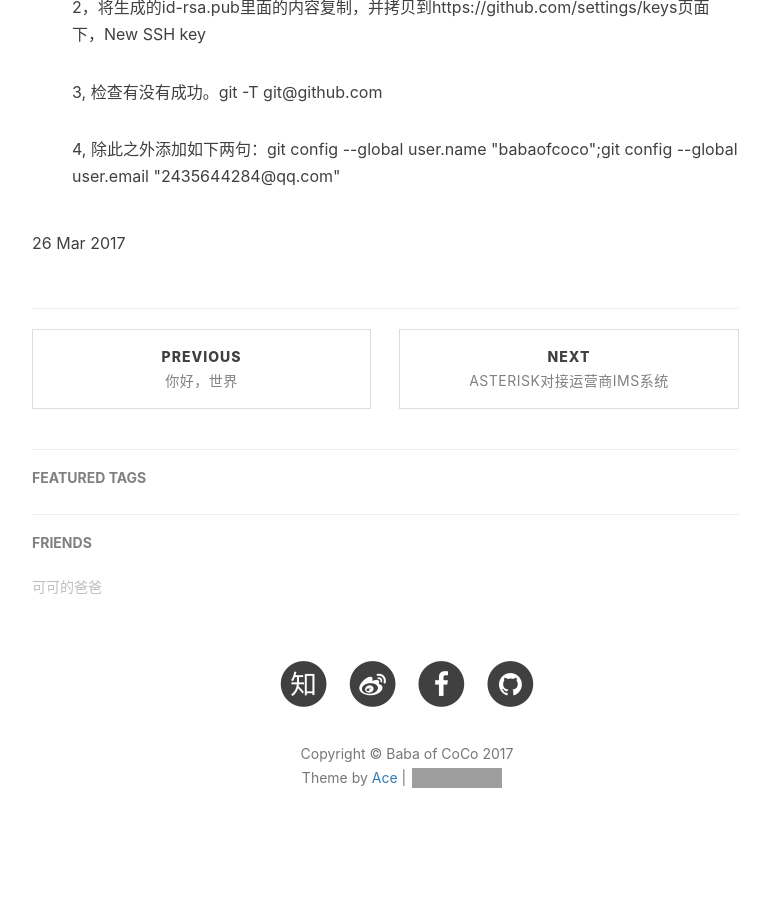
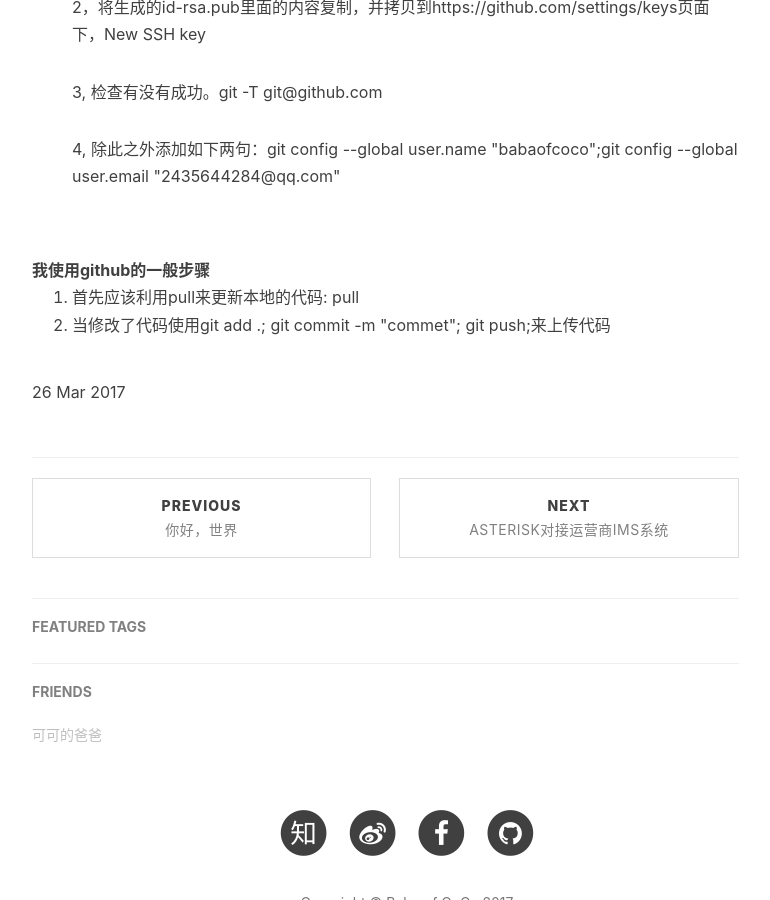
Before and after one commit to babaofcoco/coco, a Jekyll site: the page built from _posts/2017-03-26-注意事项.html, in a window 1280 px wide and 900 px high, scrolled down 1109 px. Shown: the whole window, without its empty margins (233-1003 px from the left). Built offline with Jekyll 4.4.1, drawn with Linux system fonts in a browser that asks for light colours; nearby versions of some CDN libraries; comment, search, counter and statistics services are not loaded; grey boxes are pictures that could not be loaded.

Commit message:
update the github command

```diff
--- a/_posts/2017-03-26-注意事项.html
+++ b/_posts/2017-03-26-注意事项.html
@@ -60,5 +60,12 @@ tags:
 	<p>4, 除此之外添加如下两句：git config --global user.name "babaofcoco";git config --global user.email "2435644284@qq.com"</p>
 	<p></p>
 </ol>
+<br>
+<b>我使用github的一般步骤</b>
+<ol>
+<li>首先应该利用pull来更新本地的代码: pull</li>
+<li>当修改了代码使用git add .; git commit -m "commet"; git push;来上传代码 </li>
+
+</ol>
 
 <p>{{ page.date | date_to_string }}</p>
```
